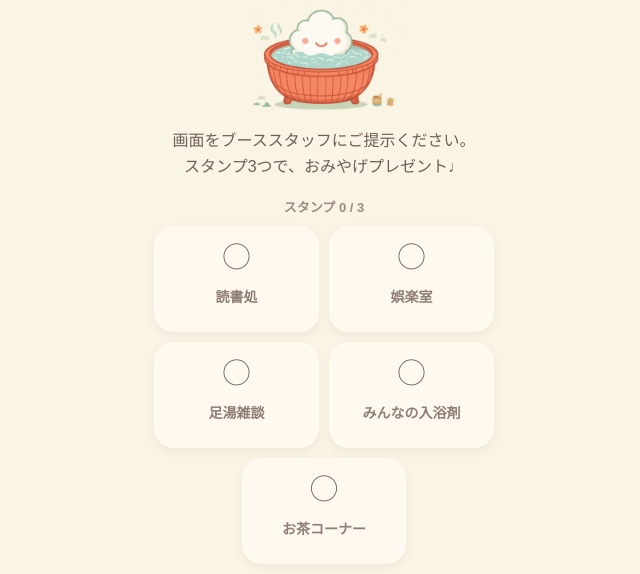
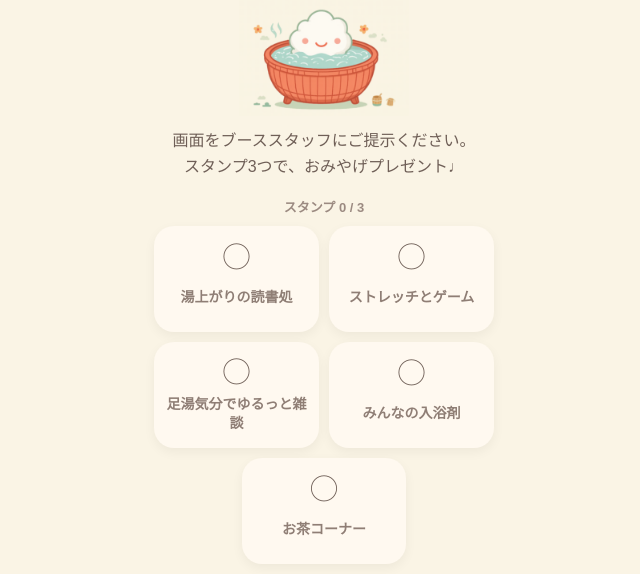
Before and after one commit to starburstk/stamprally, a plain HTML site: page index.html in a window 1280 px wide. Shown: the part 112-686 px from the top of the page, without its empty margins (316-956 px from the left). Drawn offline with Linux system fonts and the light colour scheme.

Commit message:
Update index.html

```diff
--- a/index.html
+++ b/index.html
@@ -262,9 +262,9 @@ h1{
 */
 
 const boothNames = [
-  "読書処",
-  "娯楽室",
-  "足湯雑談",
+  "湯上がりの読書処",
+  "ストレッチとゲーム",
+  "足湯気分でゆるっと雑談",
   "みんなの入浴剤",
   "お茶コーナー"
 ];
```
